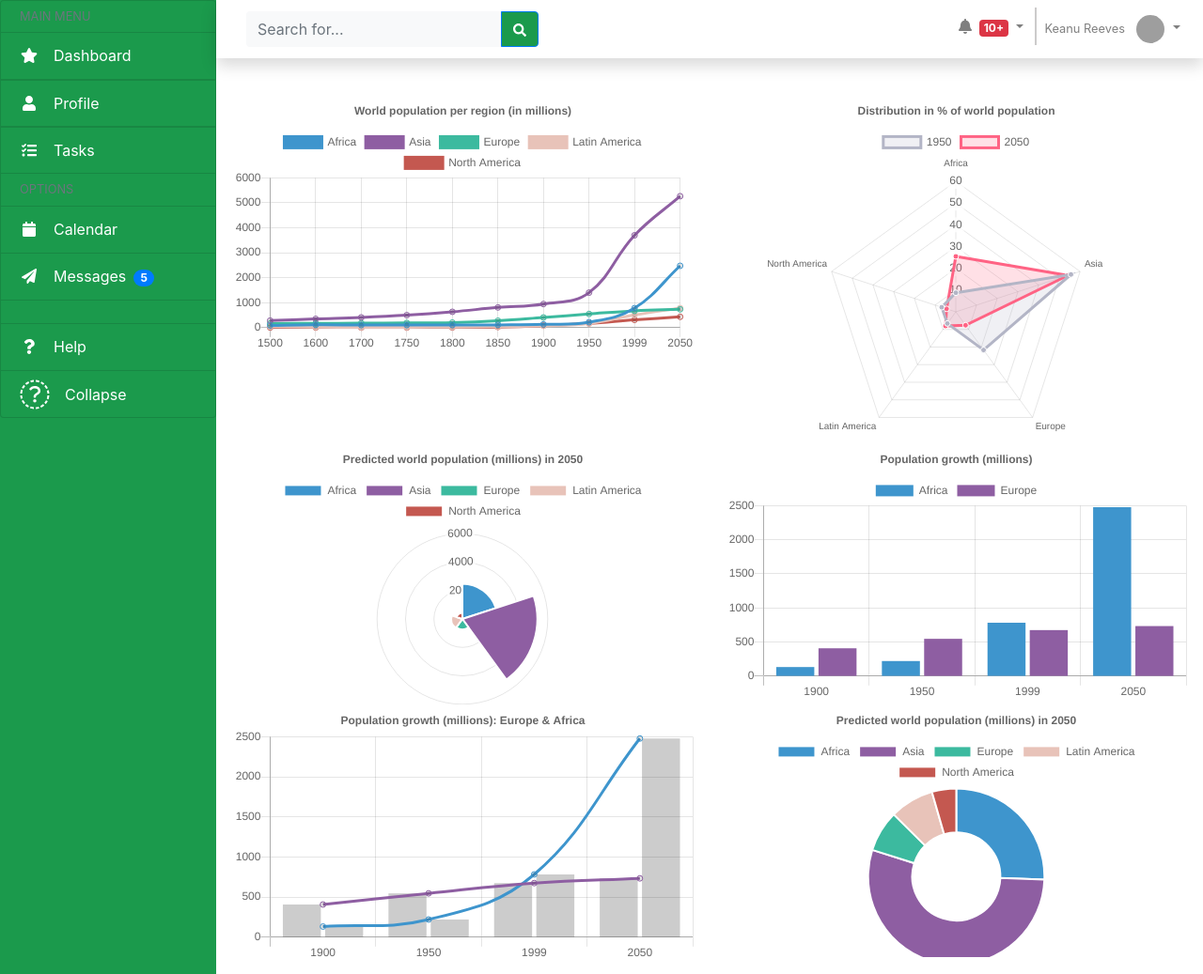
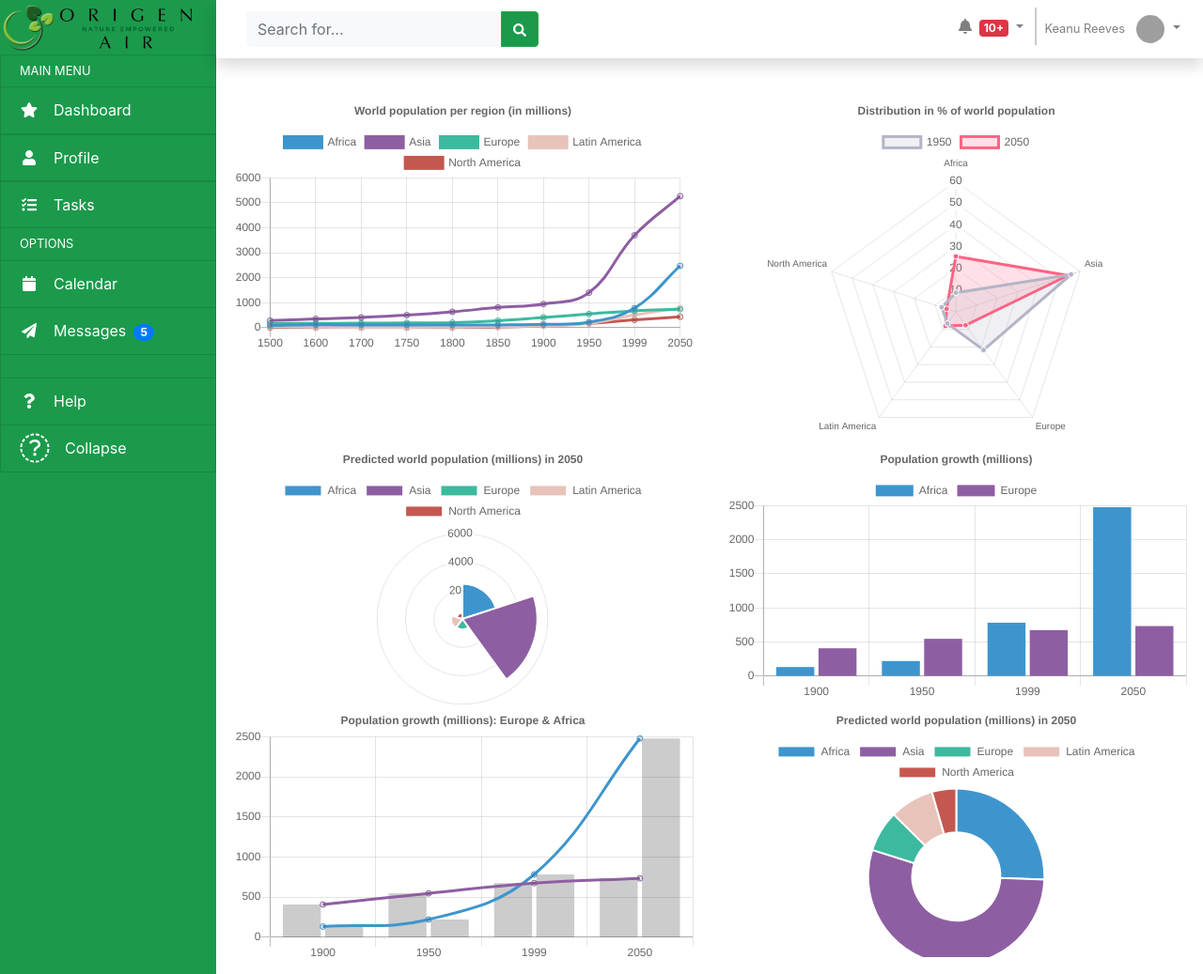
Before and after one commit to RoyArka/OrigenAir-Dashboard-Demo, a Django app: page / in a window 1280 px wide. Shown: the whole page at 94% size. Run offline with Django 3.2, Linux system fonts and the light colour scheme; some libraries are stand-ins or nearby versions; grey boxes are pictures that could not be loaded.

Commit message:
merge into dev, updated with dashboard logo and side bar color files in order to do pushes to development as required by git lab

```diff
--- a/origen/static/css/style.css
+++ b/origen/static/css/style.css
@@ -1,6 +1,14 @@
 /* SIDEBAR */
 
 @import url('https://fonts.googleapis.com/css?family=Montserrat');
+
+/* ----------------------------------------------- */
+
+/* PAGE */
+
+body {
+    overflow-y: hidden;
+}
 
 /* ----------------------------------------------- */
 
@@ -11,15 +19,20 @@
     margin-right: 0;
 }
 
+#logo-space {
+    background-color: rgb(27, 154, 75);
+}
+
 #sidebar-container {
     min-height: 100vh;
-    background-color: #1b9a4c;
+    background-color: rgb(27, 154, 75);
+    /* background-color: #132644; */
     padding: 0;
     /* flex: unset; */
 }
 
 .sidebar-expanded {
-    width: 230px;
+    width: 230px;;
 }
 
 .sidebar-collapsed {
@@ -35,7 +48,8 @@
 
 /* ----------| Submenu item*/
 #sidebar-container .list-group li.list-group-item {
-    background-color: #1b9a4c;
+    background-color: rgb(27, 154, 75);
+    /* background-color: #132644; */
 }
 
 #sidebar-container .list-group .sidebar-submenu a {
@@ -49,27 +63,35 @@
 
 /* ----------| Separators */
 .sidebar-separator-title {
-    background-color: #1b9a4c;
+    background-color: rgb(27, 154, 75);
+    /* background-color: #132644; */
     height: 35px;
 }
 
 .sidebar-separator {
-    background-color: #1b9a4c;
+    background-color: rgb(27, 154, 75);
+    /* background-color: #132644; */
     height: 25px;
 }
 
 .logo-separator {
-    background-color: #1b9a4c;
+    background-color: rgb(27, 154, 75);
+    /* background-color: #132644; */
     height: 60px;
 }
 
-a.bg-dark {
-    background-color: #1b9a4c!important;
+a.bg-success {
+    background-color: rgb(27, 154, 75) !important;
+    /* background-color: #132644 !important; */
 }
 
 /* ----------------------------------------------- */
 
 /* TOP BAR */
+
+.btn-success {
+    background-color: rgb(27, 154, 75) !important;
+}
 
 .col {
     padding: 0px;
@@ -89,13 +111,9 @@ a.bg-dark {
     height: 40px;
 }
 
-.btn {
-    background-color: #1b9a4c;
-}
-
 /* ----------------------------------------------- */
 
-/* CONTENT GRID VERSON 1 TEST */
+/* MAIN CONTENT */
 
 .main-container {
     height: 90vh;
@@ -103,26 +121,4 @@ a.bg-dark {
     padding: 15px;
 }
 
-.nested{
-    display:grid;
-    grid-template-columns:repeat(3, 1fr);
-    grid-auto-rows: 70px;
-    grid-gap:1em;
-}
-
-.contentwrapperV2 > div{
-    background: lightskyblue;
-    padding:1em;
-
-}
-
-.contentwrapperV2 > div:nth-child(odd){
-    background:orange;
-}
-
-.nested > div{
-    border:#333 1px solid;
-    padding:1em;
-}
-
 /* ----------------------------------------------- */
--- a/origen/templates/base.html
+++ b/origen/templates/base.html
@@ -41,15 +41,23 @@
 
         <!-- SIDEBAR Menu -->
         <ul class="list-group">
+
+          <!-- LOGO -->
+          <div class="d-flex w-100 justify-content-start align-items-center" id="logo-space">
+            <img id="logo" src="../static/img/logo2.png" width="60">
+            <img id="logo-expanded" src="../static/img/logo1.5.png" width="150">
+          </div>
+          <!-- /END LOGO -->
+
           <!-- Separator with title -->
-          <li class="list-group-item sidebar-separator-title text-muted d-flex align-items-center menu-collapsed">
+          <li class="list-group-item sidebar-separator-title text-white d-flex align-items-center menu-collapsed">
             <small>MAIN MENU</small>
           </li>
           <!-- /END Separator -->
 
           <!-- DASHBOARD -->
           <a href="#submenu1" data-toggle="collapse" aria-expanded="false"
-            class="bg-dark list-group-item list-group-item-action flex-column align-items-start">
+            class="bg-success list-group-item list-group-item-action flex-column align-items-start">
             <div class="d-flex w-100 justify-content-start align-items-center">
               <span class="fa fa-star fa-fw mr-3"></span>
               <span class="menu-collapsed">Dashboard</span>
@@ -58,13 +66,13 @@
           </a>
           <!-- DASHBOARD Submenu -->
           <div id='submenu1' class="collapse sidebar-submenu">
-            <a href="/" class="list-group-item list-group-item-action bg-dark text-white">
+            <a href="/" class="list-group-item list-group-item-action bg-success text-white">
               <span class="menu-collapsed">Charts</span>
             </a>
-            <a href="#" class="list-group-item list-group-item-action bg-dark text-white">
+            <a href="#" class="list-group-item list-group-item-action bg-success text-white">
               <span class="menu-collapsed">Reports</span>
             </a>
-            <a href="#" class="list-group-item list-group-item-action bg-dark text-white">
+            <a href="#" class="list-group-item list-group-item-action bg-success text-white">
               <span class="menu-collapsed">Tables</span>
             </a>
           </div>
@@ -72,7 +80,7 @@
 
           <!-- PROFILE -->
           <a href="#submenu2" data-toggle="collapse" aria-expanded="false"
-            class="bg-dark list-group-item list-group-item-action flex-column align-items-start">
+            class="bg-success list-group-item list-group-item-action flex-column align-items-start">
             <div class="d-flex w-100 justify-content-start align-items-center">
               <span class="fa fa-user fa-fw mr-3"></span>
               <span class="menu-collapsed">Profile</span>
@@ -81,17 +89,17 @@
           </a>
           <!-- PROFILE Submenu -->
           <div id='submenu2' class="collapse sidebar-submenu">
-            <a href="accounts/signup" class="list-group-item list-group-item-action bg-dark text-white">
+            <a href="accounts/signup" class="list-group-item list-group-item-action bg-success text-white">
               <span class="menu-collapsed">Settings</span>
             </a>
-            <a href="#" class="list-group-item list-group-item-action bg-dark text-white">
+            <a href="#" class="list-group-item list-group-item-action bg-success text-white">
               <span class="menu-collapsed">Password</span>
             </a>
           </div>
           <!-- /END PROFILE -->
 
           <!-- TASKS -->
-          <a href="#" class="bg-dark list-group-item list-group-item-action">
+          <a href="#" class="bg-success list-group-item list-group-item-action">
             <div class="d-flex w-100 justify-content-start align-items-center">
               <span class="fa fa-tasks fa-fw mr-3"></span>
               <span class="menu-collapsed">Tasks</span>
@@ -100,13 +108,13 @@
           <!-- /END TASKS -->
 
           <!-- Separator with title -->
-          <li class="list-group-item sidebar-separator-title text-muted d-flex align-items-center menu-collapsed">
+          <li class="list-group-item sidebar-separator-title text-white d-flex align-items-center menu-collapsed">
             <small>OPTIONS</small>
           </li>
           <!-- /END Separator -->
 
           <!-- CALENDAR -->
-          <a href="#" class="bg-dark list-group-item list-group-item-action">
+          <a href="#" class="bg-success list-group-item list-group-item-action">
             <div class="d-flex w-100 justify-content-start align-items-center">
               <span class="fa fa-calendar fa-fw mr-3"></span>
               <span class="menu-collapsed">Calendar</span>
@@ -115,7 +123,7 @@
           <!-- /END CALENDAR -->
 
           <!-- MESSAGES -->
-          <a href="#" class="bg-dark list-group-item list-group-item-action">
+          <a href="#" class="bg-success list-group-item list-group-item-action">
             <div class="d-flex w-100 justify-content-start align-items-center">
               <span class="fa fa-paper-plane fa-fw mr-3"></span>
               <span class="menu-collapsed">Messages<span class="badge badge-pill badge-primary ml-2">5</span></span>
@@ -128,7 +136,7 @@
           <!-- /END Separator -->
 
           <!-- HELP -->
-          <a href="#" class="bg-dark list-group-item list-group-item-action">
+          <a href="#" class="bg-success list-group-item list-group-item-action">
             <div class="d-flex w-100 justify-content-start align-items-center">
               <span class="fa fa-question fa-fw mr-3"></span>
               <span class="menu-collapsed">Help</span>
@@ -138,7 +146,7 @@
 
           <!-- COLLAPSE -->
           <a href="#" data-toggle="sidebar-colapse"
-            class="bg-dark list-group-item list-group-item-action d-flex align-items-center">
+            class="bg-success list-group-item list-group-item-action d-flex align-items-center">
             <div class="d-flex w-100 justify-content-start align-items-center">
               <span id="collapse-icon" class="fa fa-2x mr-3"></span>
               <span id="collapse-text" class="menu-collapsed">Collapse</span>
@@ -160,7 +168,7 @@
               <input type="text" class="form-control bg-light border-0 small" placeholder="Search for..."
                 aria-label="Search" aria-describedby="basic-addon2">
               <div class="input-group-append">
-                <button class="btn btn-primary" type="button">
+                <button class="btn btn-success" type="button">
                   <i class="fas fa-search fa-sm"></i>
                 </button>
               </div>
```
Also changed, not shown: origen/static/img/logo1.5.png (added), origen/static/img/logo1.png (added), origen/static/img/logo2.png (added), origen/static/img/logo3.png (added).
